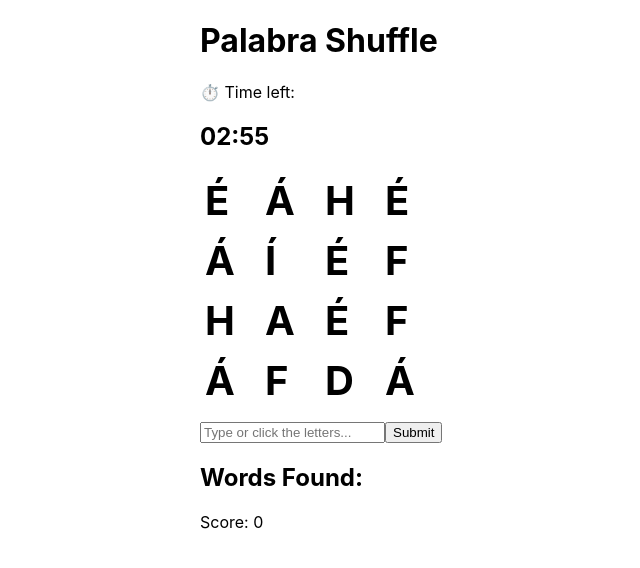
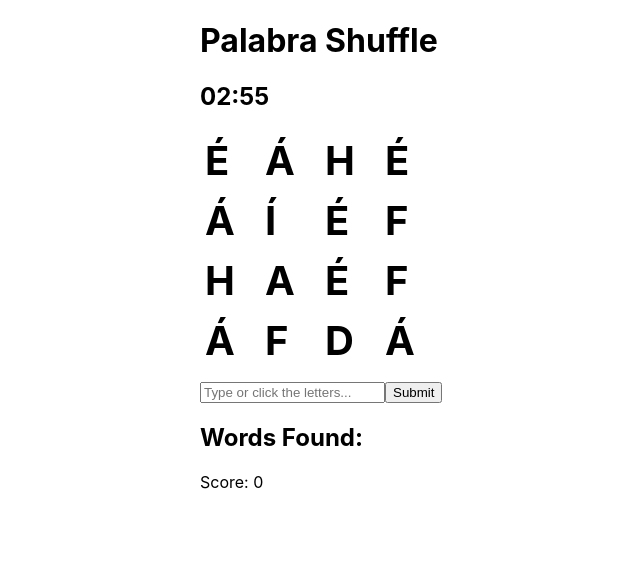
Before and after one commit to aidarous/palabra-shuffle, a React (Create React App) app: page / in a window 1280 px wide. Shown: the top 568 px of the page, without its empty margins (315-955 px from the left). Built offline with nearby package versions, Linux system fonts and the light colour scheme.

Commit message:
moved count hook to maingame to improve architecture

```diff
--- a/src/components/MainGame.js
+++ b/src/components/MainGame.js
@@ -1,5 +1,5 @@
 import React from 'react'
-import { useState} from 'react'
+import { useState, useEffect} from 'react'
 import Grid from './Grid';
 import WordInput from './WordInput';
 import Timer from './Timer';
@@ -18,6 +18,19 @@ function MainGame() {
   const [score, setScore] = useState(0);
   const time =  Timer(60); // 60 seconds
   const [currentWord, setCurrentWord] = useState('');
+  const [count, setCount] = useState(180);
+
+    useEffect(()=> {
+      if (count === 0){
+        return
+      }
+
+   const intervalId = setInterval(() => {
+      setCount(count - 1);
+    }, 1000);
+
+    return () => clearInterval(intervalId); // Clean up the interval on unmount
+  }, [count])
 
 
 
@@ -33,7 +46,7 @@ function MainGame() {
     return (
         <div>
             <h1 className="text-2xl font-bold mb-4">Palabra Shuffle</h1>
-      <p className="text-xl">⏱️ Time left: {time}</p>
+      <Timer count={count} />
       <Grid grid={grid}
       onLetterClick={(letter) =>
     setCurrentWord((prev) => prev + letter)
--- a/src/components/Timer.js
+++ b/src/components/Timer.js
@@ -3,20 +3,8 @@ import { useState, useEffect } from 'react'
 
 
 
-const Timer = () => {
-    const [count, setCount] = useState(180);
+const Timer = ({count}) => {
 
-    useEffect(()=> {
-      if (count === 0){
-        return
-      }
-
-   const intervalId = setInterval(() => {
-      setCount(count - 1);
-    }, 1000);
-
-    return () => clearInterval(intervalId); // Clean up the interval on unmount
-  }, [count])
 
   const minutes = Math.floor(count / 60);
   const seconds = count% 60;
```
